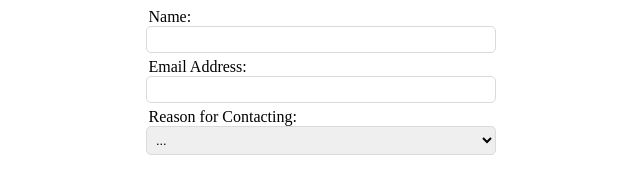
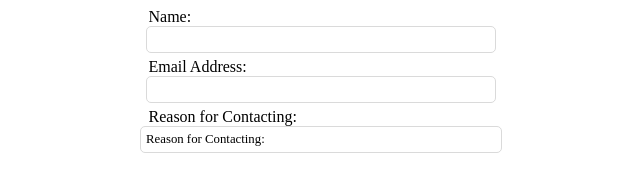
Before and after one commit to badgerloop-software/wordpress-contact, a website: page public/index.html in a window 1280 px wide. Shown: the whole page, without its empty margins (319-959 px from the left). Drawn offline with Linux system fonts and the light colour scheme.

Commit message:
front-end changes - messed up with git

```diff
--- a/public/index.html
+++ b/public/index.html
@@ -10,13 +10,16 @@
                 <div class="input-label">Email Address:</div>
                 <input class="input input-text" type="email" title="Email Address">
                 <div class="input-label">Reason for Contacting:</div>
-                <select class="input input-select" onchange="dynamicForm()" title="Reason for Contact">Reason for Contacting:
-                    <option disabled selected>...</option>
-                    <option>Student Application</option>
-                    <option>Sponsorship Inquiry</option>
-                    <option>Media Inquiry</option>
-                    <option>Other</option>
-                </select>
+                <div class="input input-select" onclick="optionClick()" title="Reason for Contact">Reason for Contacting:
+
+                </div>
+                <div class="input input-select-expand hidden">
+                    <div disabled selected>...</div>
+                    <div>Student Application</div>
+                    <div>Sponsorship Inquiry</div>
+                    <div>Media Inquiry</div>
+                    <div>Other</div>
+                </div>
             </div>
             <div class="container dynamic-form-container">
 
--- a/public/script.js
+++ b/public/script.js
@@ -18,6 +18,9 @@ function dynamicForm() {
     }
 }
 /* START UI editing based on contact reason selection */
+function optionClick() {
+    document.querySelector(".input-select-expand").classList.toggle("hidden");
+}
 function populateStudentForm() {
     let form = `
     <div class="input-label">Major:</div>
--- a/public/stylesheet.css
+++ b/public/stylesheet.css
@@ -42,3 +42,6 @@
 .dynamic-form-container *:not(.button){
     min-width: 350px;
 }
+.hidden {
+    display: none;
+}
```
